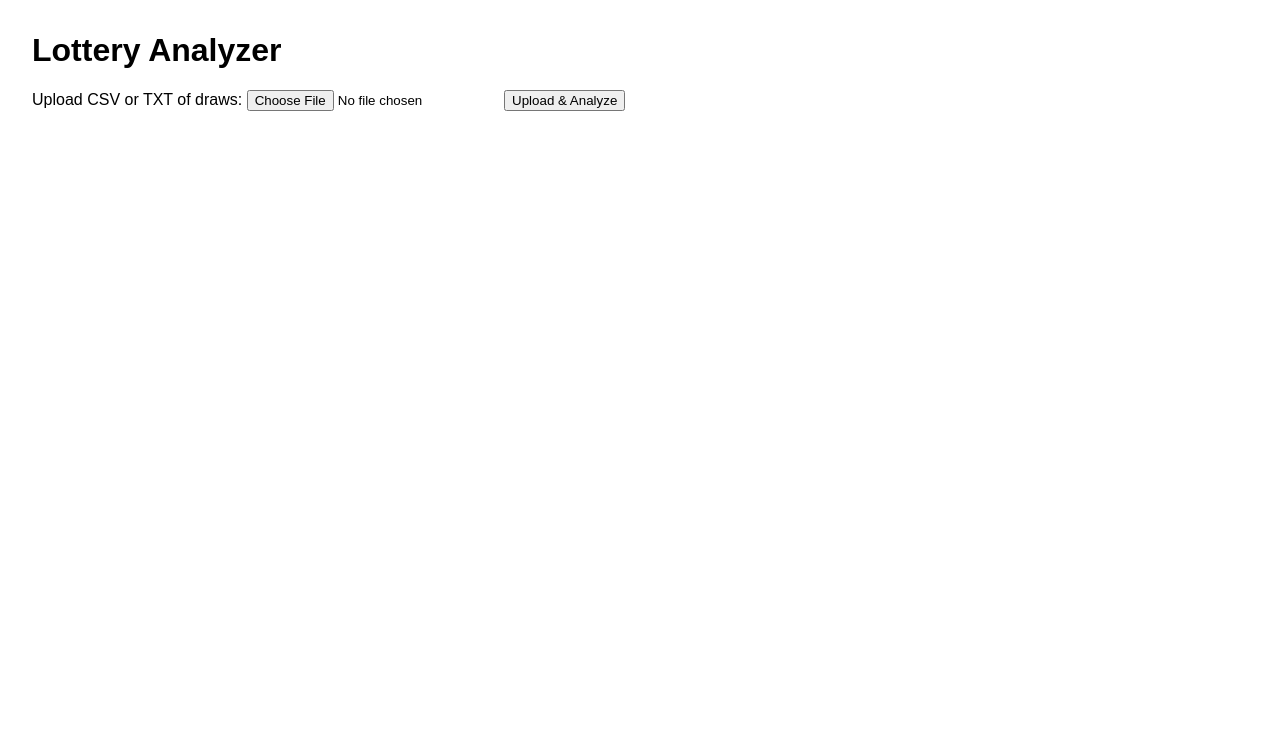
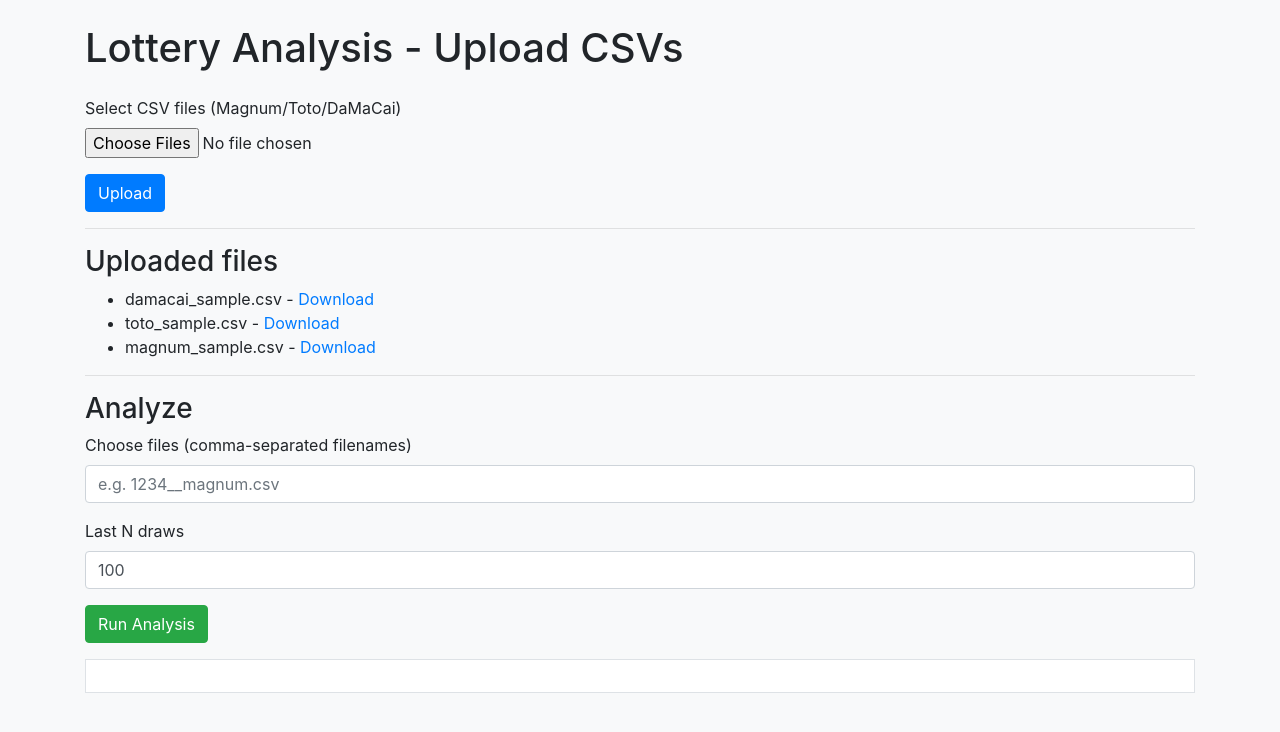
Before and after one commit to zmd6452/lottery--web, a Flask app: page / in a window 1280 px wide. Shown: the top 732 px of the page. Run offline with Flask 2, Linux system fonts and the light colour scheme.

Commit message:
Add files via upload

```diff
--- a/templates/index.html
+++ b/templates/index.html
@@ -1,55 +1,54 @@
 <!doctype html>
 <html lang="en">
   <head>
-    <meta charset="utf-8" />
-    <meta name="viewport" content="width=device-width, initial-scale=1" />
-    <title>Lottery Web Analyzer</title>
-    <style>
-      body { font-family: Arial, sans-serif; margin: 2rem; }
-      .flash { color: red; }
-      table { border-collapse: collapse; margin-top: 1rem; }
-      th, td { border: 1px solid #ccc; padding: 6px 10px; }
-    </style>
+    <meta charset="utf-8">
+    <meta name="viewport" content="width=device-width, initial-scale=1, shrink-to-fit=no">
+    <title>Lottery Analysis</title>
+    <link href="https://cdn.jsdelivr.net/npm/bootstrap@4.6.0/dist/css/bootstrap.min.css" rel="stylesheet">
   </head>
-  <body>
-    <h1>Lottery Analyzer</h1>
-
-    {% with messages = get_flashed_messages() %}
-      {% if messages %}
-        <ul class="flash">
-          {% for m in messages %}
-            <li>{{ m }}</li>
-          {% endfor %}
-        </ul>
-      {% endif %}
-    {% endwith %}
-
-    <form method="post" enctype="multipart/form-data">
-      <label for="file">Upload CSV or TXT of draws:</label>
-      <input type="file" name="file" id="file" accept=".csv,.txt" required />
-      <button type="submit">Upload & Analyze</button>
-    </form>
-
-    {% if results %}
-      <h2>Results for {{ filename or 'uploaded file' }}</h2>
-      <p>Total tickets (lines parsed): {{ results.total_tickets }}</p>
-
-      <h3>Top numbers</h3>
-      <ol>
-        {% for num, count in results.top_numbers %}
-          <li>{{ num }} — {{ count }} times</li>
-        {% endfor %}
-      </ol>
-
-      <h3>Frequencies</h3>
-      <table>
-        <thead><tr><th>Number</th><th>Count</th></tr></thead>
-        <tbody>
-        {% for num, count in results.frequencies %}
-          <tr><td>{{ num }}</td><td>{{ count }}</td></tr>
-        {% endfor %}
-        </tbody>
-      </table>
-    {% endif %}
+  <body class="bg-light">
+    <div class="container py-4">
+      <h1 class="mb-4">Lottery Analysis - Upload CSVs</h1>
+      <form action="/upload" method="post" enctype="multipart/form-data">
+        <div class="form-group">
+          <label>Select CSV files (Magnum/Toto/DaMaCai)</label>
+          <input type="file" name="files" multiple class="form-control-file" required>
+        </div>
+        <button class="btn btn-primary">Upload</button>
+      </form>
+      <hr/>
+      <h3>Uploaded files</h3>
+      <ul>
+      {% for f in files %}
+        <li>{{ f }} - <a href="/download/{{ f }}">Download</a></li>
+      {% else %}
+        <li>No files uploaded yet.</li>
+      {% endfor %}
+      </ul>
+      <hr/>
+      <h3>Analyze</h3>
+      <form id="analyzeForm">
+        <div class="form-group">
+          <label>Choose files (comma-separated filenames)</label>
+          <input class="form-control" id="files" placeholder="e.g. 1234__magnum.csv">
+        </div>
+        <div class="form-group">
+          <label>Last N draws</label>
+          <input class="form-control" id="last_n" value="100">
+        </div>
+        <button type="button" class="btn btn-success" onclick="runAnalyze()">Run Analysis</button>
+      </form>
+      <pre id="out" class="mt-3 p-3 bg-white border"></pre>
+    </div>
+    <script>
+    async function runAnalyze(){
+      const files = document.getElementById('files').value;
+      const last_n = document.getElementById('last_n').value;
+      if(!files){ alert('Enter filenames'); return; }
+      const resp = await fetch(`/analyze?files=${encodeURIComponent(files)}&last_n=${last_n}`);
+      const data = await resp.json();
+      document.getElementById('out').textContent = JSON.stringify(data, null, 2);
+    }
+    </script>
   </body>
 </html>
```
